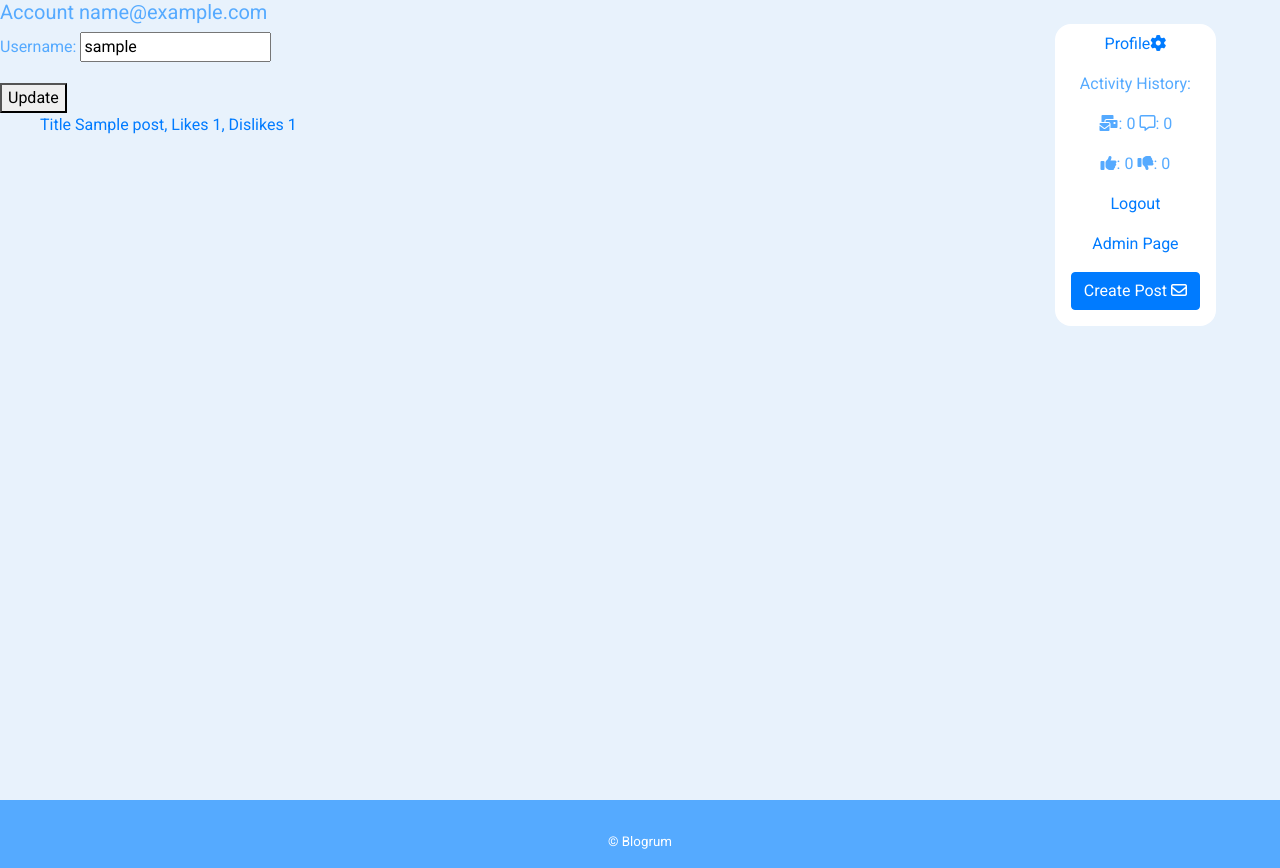
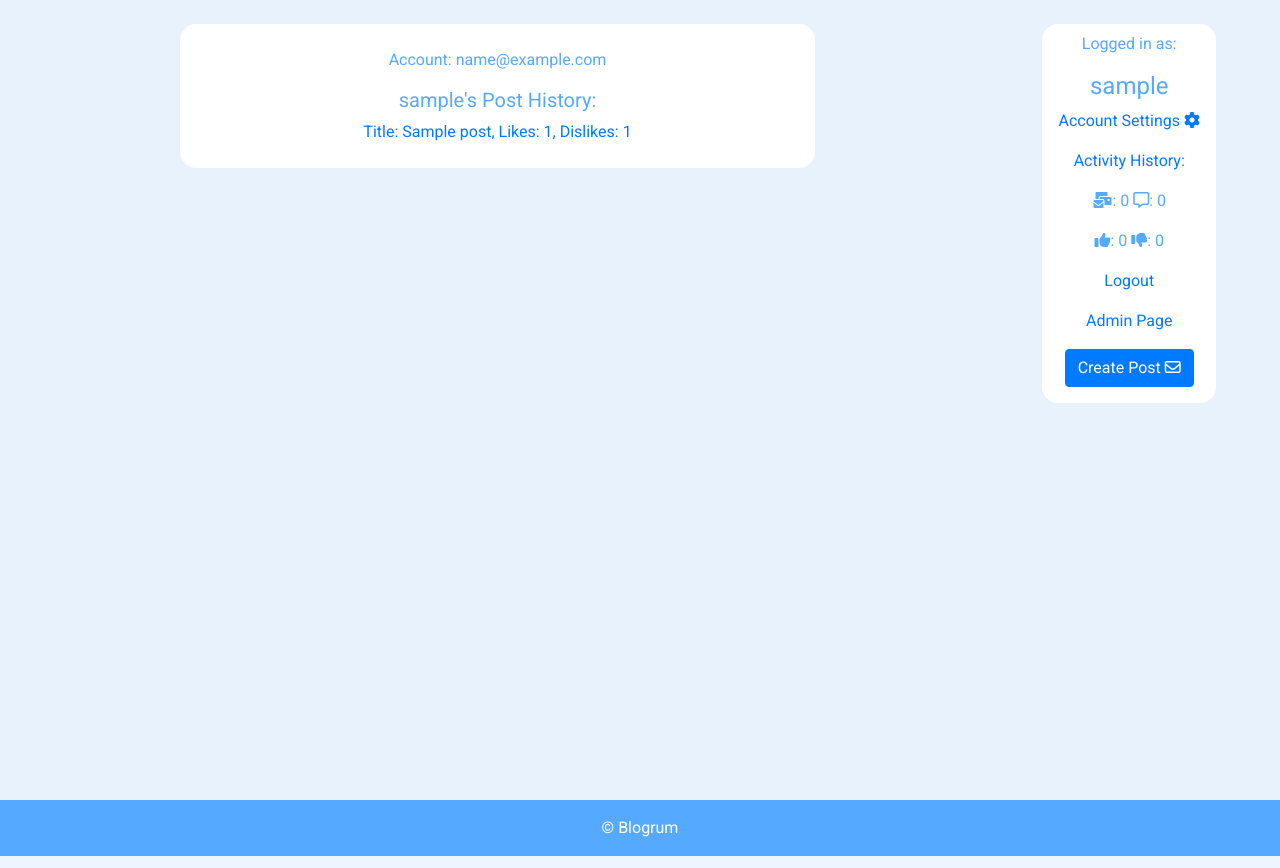
Before and after one commit to Code-Institute-Submissions/FRNBDN-project4_FebResub, a Django app: a page that uses templates/base.html in a window 1280 px wide. Shown: the part 62-930 px from the top of the page. Run offline with Django 4.2, Linux system fonts and the light colour scheme; a user stored in the database is signed in; tables that the repository leaves empty hold one stand-in row (values such as "Sample post"); some libraries are stand-ins or nearby versions.

Commit message:
add account view, add link to password change

```diff
--- a/account/views.py
+++ b/account/views.py
@@ -59,20 +59,25 @@ def user_view(request, username):
 
     profile = get_object_or_404(Account, username=username)
     context['profile'] = profile
-
-    if profile == request.user:
-        if request.POST:
-            form = UpdateUsernameForm(request.POST, instance=request.user)
-            if form.is_valid():
-                form.save()
-        else:
-            form = UpdateUsernameForm(
-                initial={
-                    'username': request.user.username,
-                }
-            )
-        context['username_form'] = form
-
     posts = Post.objects.filter(author=profile)
     context['posts'] = posts
     return render(request, 'user.html', context)
+
+
+def account_view(request):
+    context = {}
+    if request.POST:
+        form = UpdateUsernameForm(request.POST, instance=request.user)
+        if form.is_valid():
+            form.initial = {
+                'username': request.POST['username'],
+                }
+        form.save()
+        context['success_message'] = 'Updated!'
+    else:
+        form = UpdateUsernameForm(
+            initial={
+                'username': request.user.username,
+            })
+    context['username_form'] = form
+    return render(request, 'account.html', context)
--- a/blogrum/urls.py
+++ b/blogrum/urls.py
@@ -19,6 +19,7 @@ from account.views import *
 from django.contrib.auth import views as auth_views
 
 urlpatterns = [
+    path('account/', account_view, name='account'),
     path('password_reset/', auth_views.PasswordResetView.as_view(template_name='password_reset_form.html'), name='password_reset'),
     path('password_change/', auth_views.PasswordChangeView.as_view(
         template_name='password_change.html'), name='password_change'),
--- a/static/css/style.css
+++ b/static/css/style.css
@@ -2,9 +2,6 @@ body{
     background-color: #E8F2FC;
     font-family: 'Roboto', sans-serif;
     color: #55AAFF;
-
-    min-height: 100vh;
-
     display: flex;
     flex-direction: column;
 }
@@ -13,10 +10,6 @@ body{
     font-family: 'Permanent Marker', cursive;
     font-size: larger;
     letter-spacing: 2px;
-}
-
-.logo-large{
-
 }
 
 .navbar{
--- a/templates/base.html
+++ b/templates/base.html
@@ -23,6 +23,7 @@
     <link rel="stylesheet" href="{% static 'css/style.css' %}">
 
 </head>
+<body>
       <nav class="navbar">
         <div class="container-fluid flex-nowrap">
           <a class="navbar-brand d-sm-block d-none" href="{% url 'home' %}"><span class="logo-font">BLOGRUM</span></a>
@@ -33,8 +34,7 @@
               class="form-control rounded"
               placeholder="Search"
               aria-label="Search"
-          aria-describedby="search-addon"
-        />
+              aria-describedby="search-addon">
             <span class="input-group-text border-0" id="search-addon">
               <i class="fas fa-search"></i>
             </span>
@@ -44,10 +44,14 @@
       <div class="sidebar-item sticky-top d-lg-flex d-none">
         <div class="sidebar card flex-column">
           {% if user.is_authenticated%}
-      <p ><a href="{% url 'user' user.username %}">Profile</a><a href="#"><i class="fa-solid fa-gear"></i></a></p>
-      <p>Activity History:</p>
+            <p>Logged in as:</p>
+           <h4 class="mt-0 pt-0">{{user.username}}</h4>
+            <p><a href="{% url 'account' %}"></span>Account Settings <i class="fa-solid fa-gear "></i></a></p>
+            <a href="{% url 'user' user.username %}">
+              <p>Activity History:</a></p>
               <p> <span><i class="fa-solid fa-envelopes-bulk"></i>: 0</span> <span><i class="fa-regular fa-message"></i>: 0</span></p>
               <p><span><i class="fa-solid fa-thumbs-up"></i>: 0</span><span> <i class="fa-solid fa-thumbs-down"></i>: 0</span></p>
+            </a>
             <p><a href="{% url 'logout' %}">Logout</a></p>
           {%else%}
             <p><a href="{% url 'login' %}">Login</a></p>
@@ -60,17 +64,13 @@
           <p><a class="btn btn-primary" href="{% url 'create' %}">Create Post <i class="fa-regular fa-envelope"></i></a></p>
         </div>
       </div>
-    <main class="min-vh-100">
+    <main class="min-vh-100 d-block">
         {% block content %}
 
         {% endblock content %}
     </main>
       <footer class="sticky-bottom footer">
-        <div class="footer pt-3">
-          <div class="container">
-             <p class="pt-3 text-center footer-p">© Blogrum</p>
-          </div>
-      </div>
+        <p class="pt-3 text-center">© Blogrum</p>
       </footer>
       <script src="https://cdn.jsdelivr.net/npm/jquery@3.5.1/dist/jquery.slim.min.js" integrity="sha384-DfXdz2htPH0lsSSs5nCTpuj/zy4C+OGpamoFVy38MVBnE+IbbVYUew+OrCXaRkfj" crossorigin="anonymous"></script>
       <script src="https://cdn.jsdelivr.net/npm/bootstrap@4.6.2/dist/js/bootstrap.bundle.min.js" integrity="sha384-Fy6S3B9q64WdZWQUiU+q4/2Lc9npb8tCaSX9FK7E8HnRr0Jz8D6OP9dO5Vg3Q9ct" crossorigin="anonymous"></script>
--- a/templates/user.html
+++ b/templates/user.html
@@ -1,31 +1,28 @@
 {% extends "base.html" %}
 
 {% block content %}
-    {% if request.user.username == profile.username %}
-        <h5>Account {{ request.user.email }}</h5>
-        <form method="post" >
-            {% csrf_token %}
-            {{ username_form.as_p }}
 
-            {% for error in username_form.errors %}
-                <p>{{error}}</p>
-            {% endfor %}
+    <div class="container">
+        <div class="row">
+            <div class="left-column col-lg-7 offset-lg-1 infinite-container">
+                <div class="post-container card flex-column p-4">
 
-            {% if username_form.non_field_errors %}
-                <p>{{ username_form.non_field_errors }}</p>
-            {% endif %}
-            <button type="submit"> Update</button>
-        </form>
+                    {% if request.user.username == profile.username %}
+                    <p>Account: {{ request.user.email }}</p>
+                    {% endif %}
+                    <h5>{{ profile.username }}'s Post History:</h5>
+                    {% for post in posts %}
+                        <div>
+                        <a href="{% url 'post_detail' post.slug %}">
+                        Title: {{post.title}}, Likes: {{post.number_of_likes}}, Dislikes: {{post.number_of_dislikes}}
+                        </a>
+                        </div>
 
-    {% else %}
-        <h5>User: {{ profile.username }}</h5>
-    {% endif %}
+                    {% endfor %}
 
-    {% for post in posts %}
-        <ul>
-        <div><a href="{% url 'post_detail' post.slug %}">
-            Title {{post.title}}, Likes {{post.number_of_likes}}, Dislikes {{post.number_of_dislikes}}
-        </a></div>
-        </ul>
-    {% endfor %}
+                </div>
+            </div>
+        </div>
+    </div>
+
 {% endblock %}
```
Also changed, not shown: templates/account.html (added, +36 -0 lines), templates/password_change.html (+5 -14 lines). Lines whose indentation alone changed are shown as unchanged.
